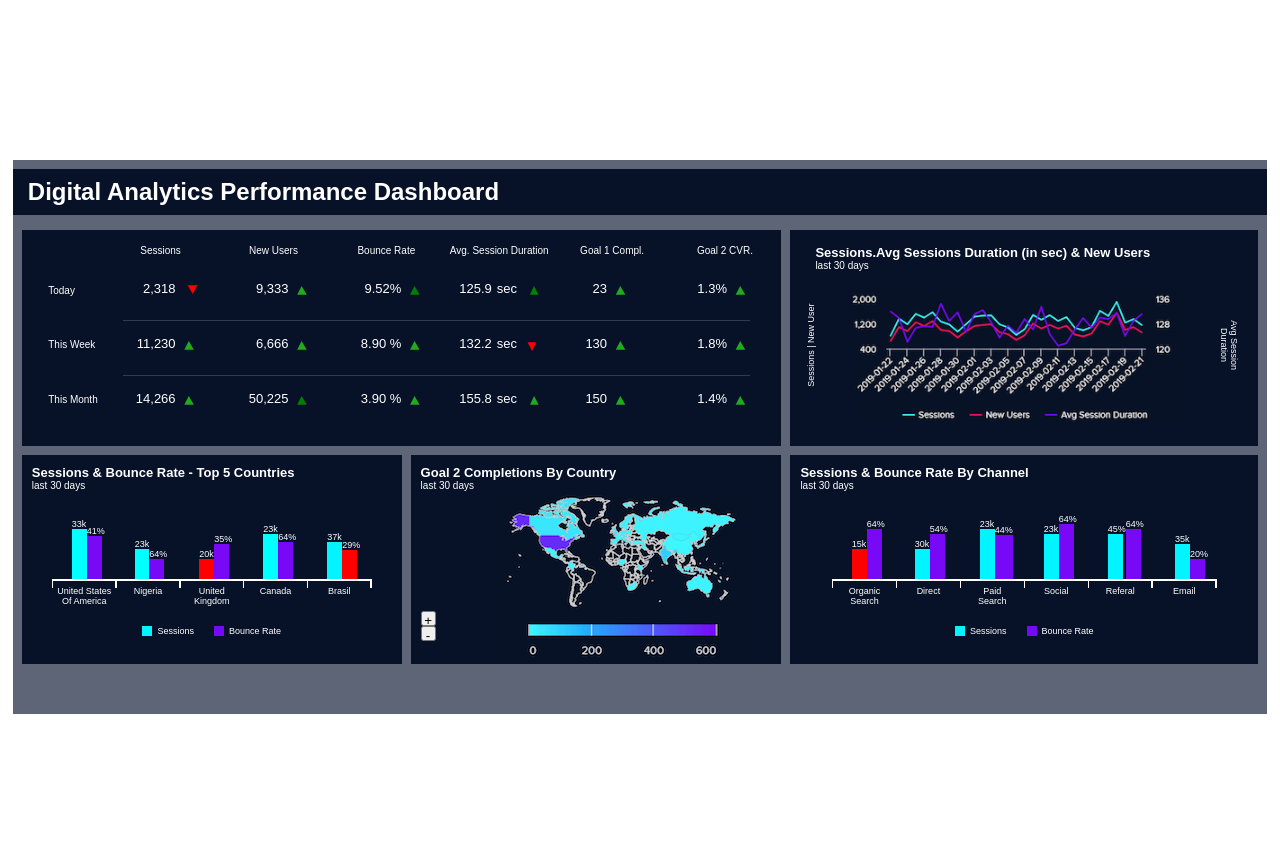
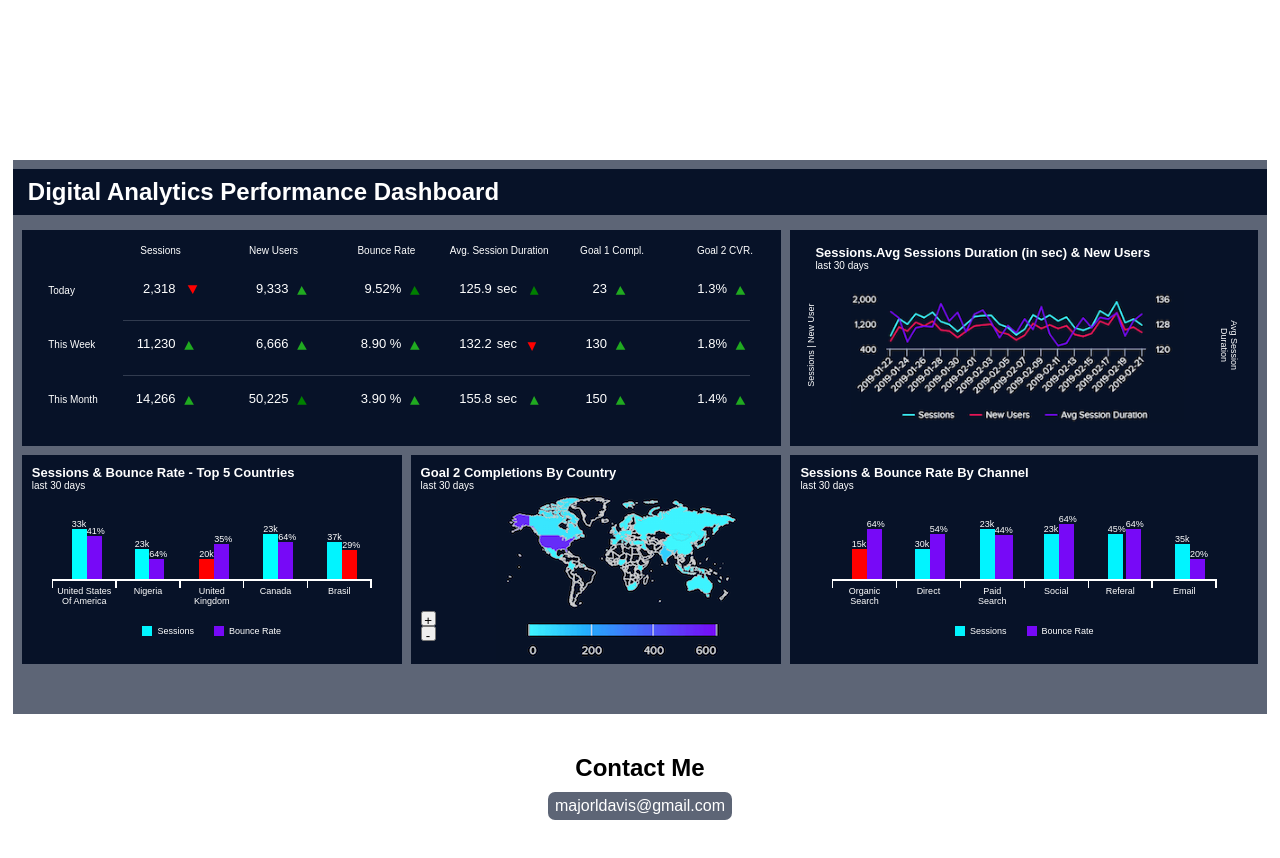
Before and after one commit to major6977/data-chart, a plain HTML site: page index.html in a window 1280 px wide. Drawn offline with Linux system fonts and the light colour scheme.

Commit message:
added footer and styled

```diff
--- a/index.html
+++ b/index.html
@@ -586,12 +586,12 @@
     </div>
   </div>
     </div>
-
-    <!-- Mobile Styles -->
-
-
-
+    <footer>
+      <h2>Contact Me</h2>
+      <a href="mailto:majorldavis@gmail.com? Subject=Hello%20again" target="_blank">majorldavis@gmail.com</a>
+    </footer>
 
     <script src="data-chart.js"></script>
+
   </body>
 </html>
--- a/style3.css
+++ b/style3.css
@@ -24,7 +24,7 @@ body {
     color: white;
     width: 98vw;
      max-width: 2100px;
-    margin: 20vh auto;
+    margin: 20vh auto 5vh auto;
     position: relative;
 
 
@@ -163,11 +163,9 @@ font-size: x-small;
     text-align: center;
     left: 40px;
     bottom: 12px;
-    /* margin-left: -30px; */
+
 }
-/* .cont-c-num div {
-    font-size: x-small;
-} */
+
 .sideway-text2 {
     position: relative;
     grid-row: 2 / span 1;
@@ -178,7 +176,7 @@ font-size: x-small;
     right: 60px;
     width: 50px;
     bottom: 12px;
-    /* margin-right: -30px; */
+
 }
 .cont-c-num {
     display: grid;
@@ -204,22 +202,14 @@ font-size: x-small;
 }
 
 .cont-d {
-    /* position: relative;  */
+
     grid-column: 1 / span 1;
     grid-row: 2 / span 1;
     border-left: 9px solid #5D6576;
     background-color: #071228;
 
 }
-/* .bar-chart {
-     position: relative;
 
-    background-color: green;
-    font-size: xx-small;
-    width: 300px;
-    height: 100px;
-    margin: 0 auto;
-} */
 .bottom-line {
     display: flex;
     align-items: flex-end;
@@ -232,8 +222,7 @@ font-size: x-small;
 .cont-bars-nums {
     display: flex;
     align-items: flex-end;
-    /* bottom: 0; */
-    /* position: absolute; */
+
 }
 .cont-bars-num1{
     margin-left: 20px;
@@ -251,16 +240,11 @@ font-size: x-small;
 .cont-bars-num5{
     margin-left: 31px;
 }
-.aqua-nums2 {
-    /* left: 42px; */
-}
-.purple-nums2 {
-    /* left: 42px; */
-}
+
 .all-bars {
 
     width: 15px;
-    /* bottom: 0; */
+
 }
 .aqua-bars {
     background-color: #01F4FF;
@@ -274,7 +258,6 @@ font-size: x-small;
 
 .usa-purple-bar {
 
-    /* margin-left: 17px; */
     height: 50px;
 
 }
@@ -367,23 +350,21 @@ font-size: x-small;
 .txt-under-bar-graph2 {
     width: 385px;
 }
-/* #sessionsTriGreen {
-     display: none;
-} */
+
 #sessionsTriRed {
-    /* display: none;  */
+
     transform: rotate(180deg);
     position: relative;
     bottom: 22px;
 }
 #todayBr {
     position: relative;
-    /* right: 11px; */
+
 }
 #todayBrTriGreen {
     position: relative;
     display: none;
-    /* right: 13px; */
+
 }
 #todayBrTriRed {
     display: none;
@@ -391,8 +372,7 @@ font-size: x-small;
     background-color: red;
     position: relative;
     bottom: 22px;
-    /* right: 13px;
-     */
+
 }
 #percentOne {
     position: relative;
@@ -462,7 +442,9 @@ font-size: x-small;
 .canada-purple-bar {
     height: 37px;
 }
+
 /* Sessions & Bounce Rate Bars */
+
 #organic-aqua-bars {
 
     height: 30px;
@@ -497,6 +479,24 @@ font-size: x-small;
 .email-purple-bar {
     background-color: #7709F7;
     height: 20px;
+}
+
+/* Footer */
+footer {
+    text-align: center;
+    margin-bottom: 50px;
+}
+
+a {
+    display: inline-block;
+    margin-top: 10px;
+    background-color: #5D6576;
+    color: white;
+    padding: 5px 7px;
+    text-decoration: none;
+    border-radius: 7px;
+
+
 }
 
 /* Mobile Styles */
@@ -920,4 +920,5 @@ font-size: x-small;
          grid-row: 7 / span 1;
          grid-column: 7 / span 1;
      }
+
 }
```
